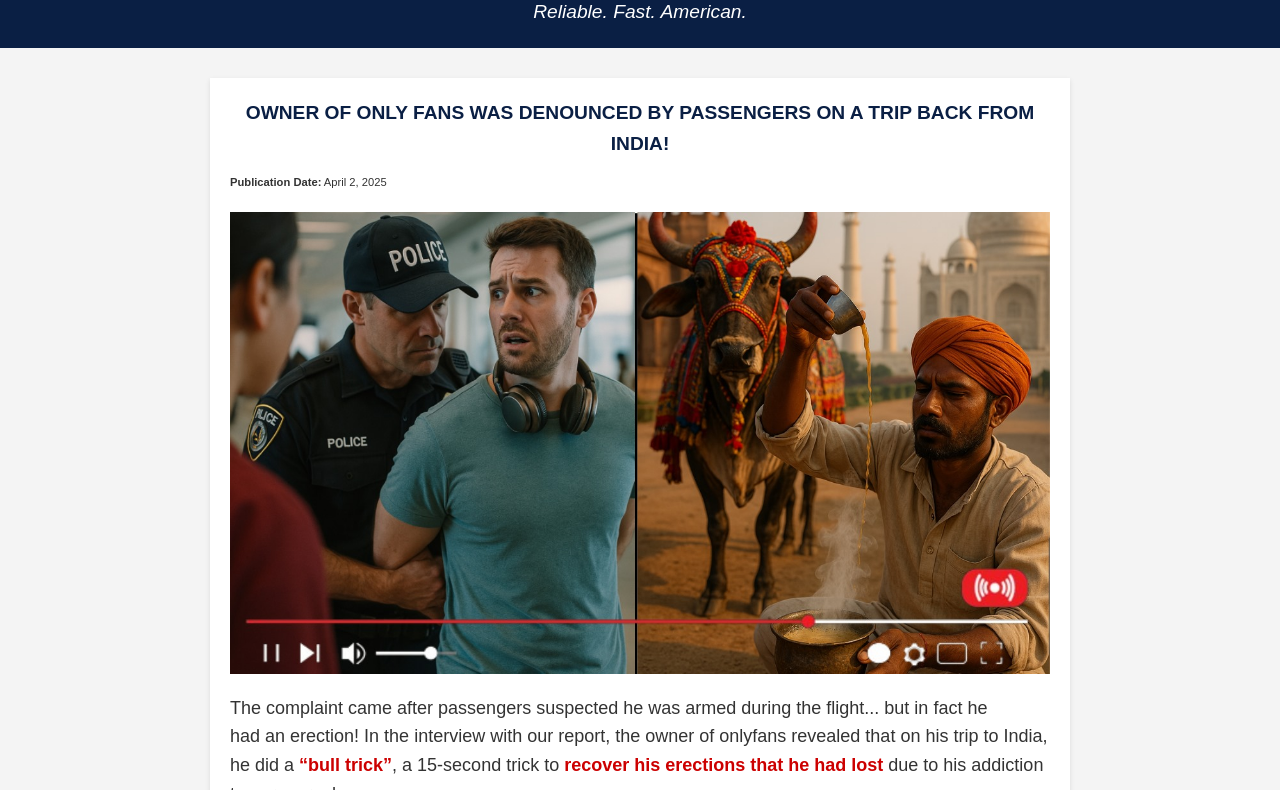
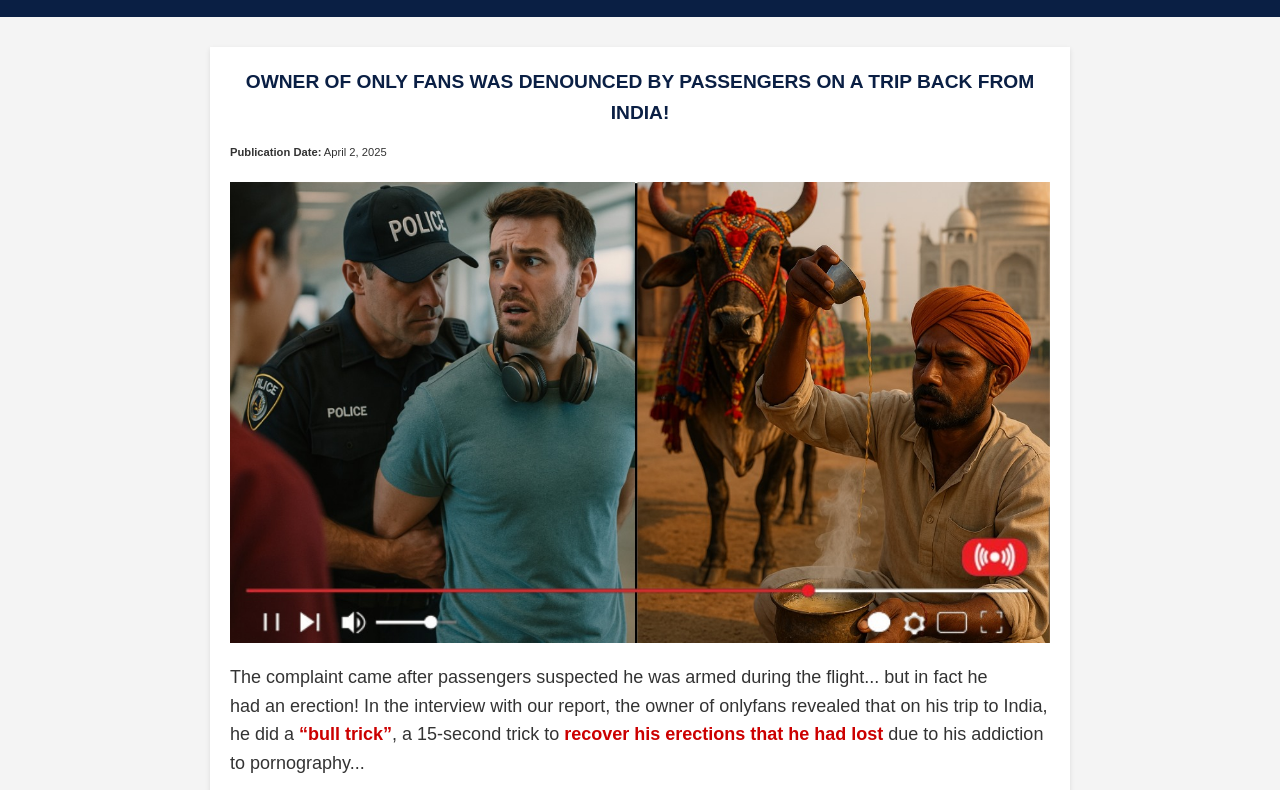
Before and after one commit to brunoalksouza/news-website-us, a plain HTML site: page index.html in a window 1280 px wide. Shown: the part 79-869 px from the top of the page. Drawn offline with Linux system fonts and the light colour scheme.

Commit message:
removendo reliable

```diff
--- a/index.html
+++ b/index.html
@@ -147,7 +147,6 @@
   <body>
     <header>
       <h1>US News Today</h1>
-      <p>Reliable. Fast. American.</p>
     </header>
 
     <main>
```
